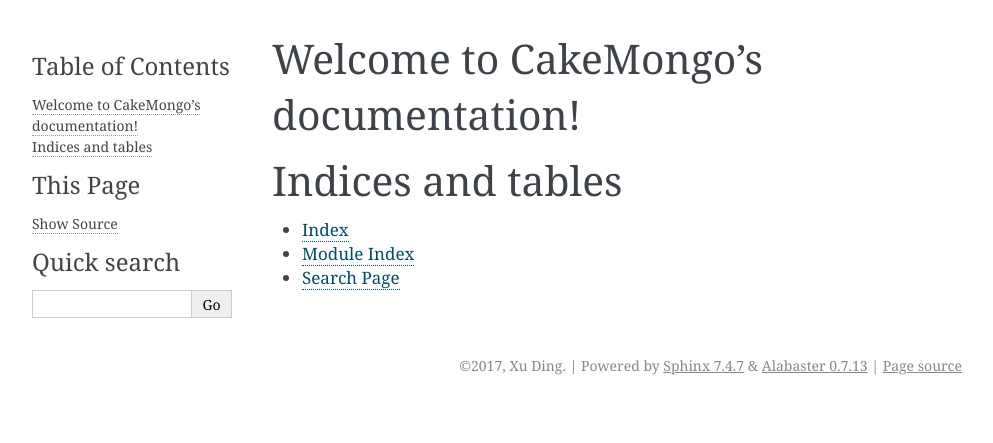
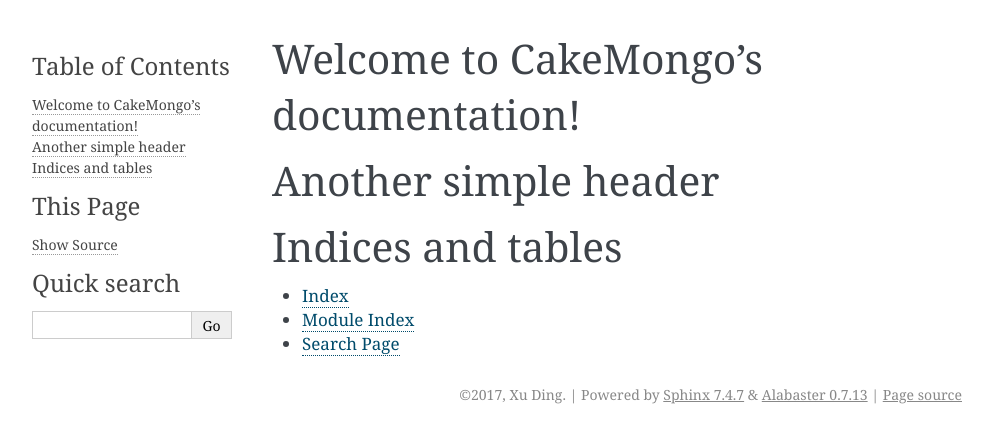
Before and after one commit to dilab/cake-mongo, a Sphinx documentation site: the page built from docs/source/index.rst, in a window 1280 px wide. Shown: the top 443 px of the page, without its empty margins (148-1141 px from the left). Built offline with Sphinx 7.4.7, drawn with Linux system fonts in a browser that asks for light colours; some of the changed lines change nothing that is shown.

Commit message:
update doc

```diff
--- a/docs/source/index.rst
+++ b/docs/source/index.rst
@@ -1,10 +1,8 @@
-.. CakeMongo documentation master file, created by
-   sphinx-quickstart on Tue Jun  6 21:37:59 2017.
-   You can adapt this file completely to your liking, but it should at least
-   contain the root `toctree` directive.
-
 Welcome to CakeMongo's documentation!
 =====================================
+
+Another simple header
+=====================
 
 .. toctree::
    :maxdepth: 2
```
